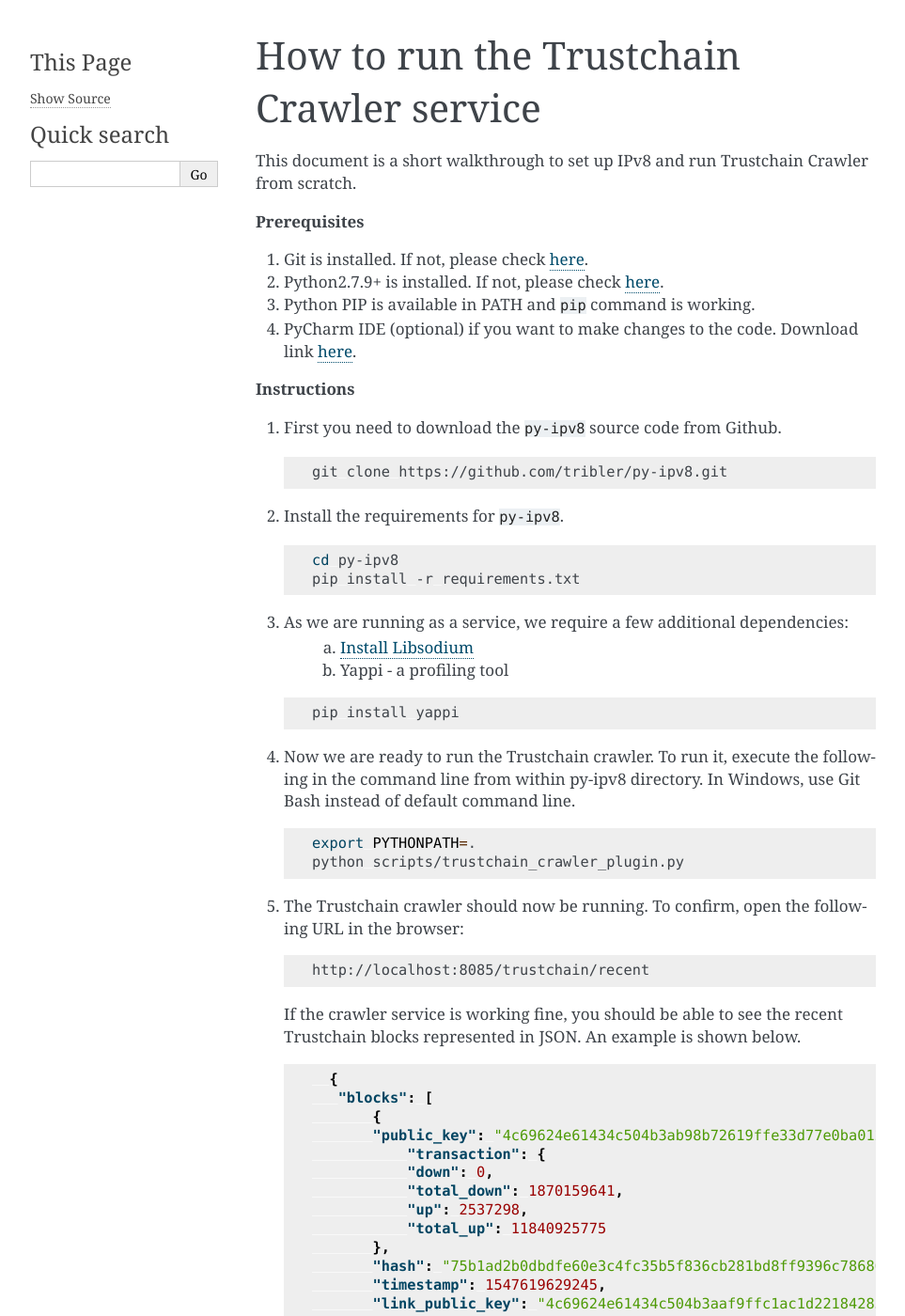
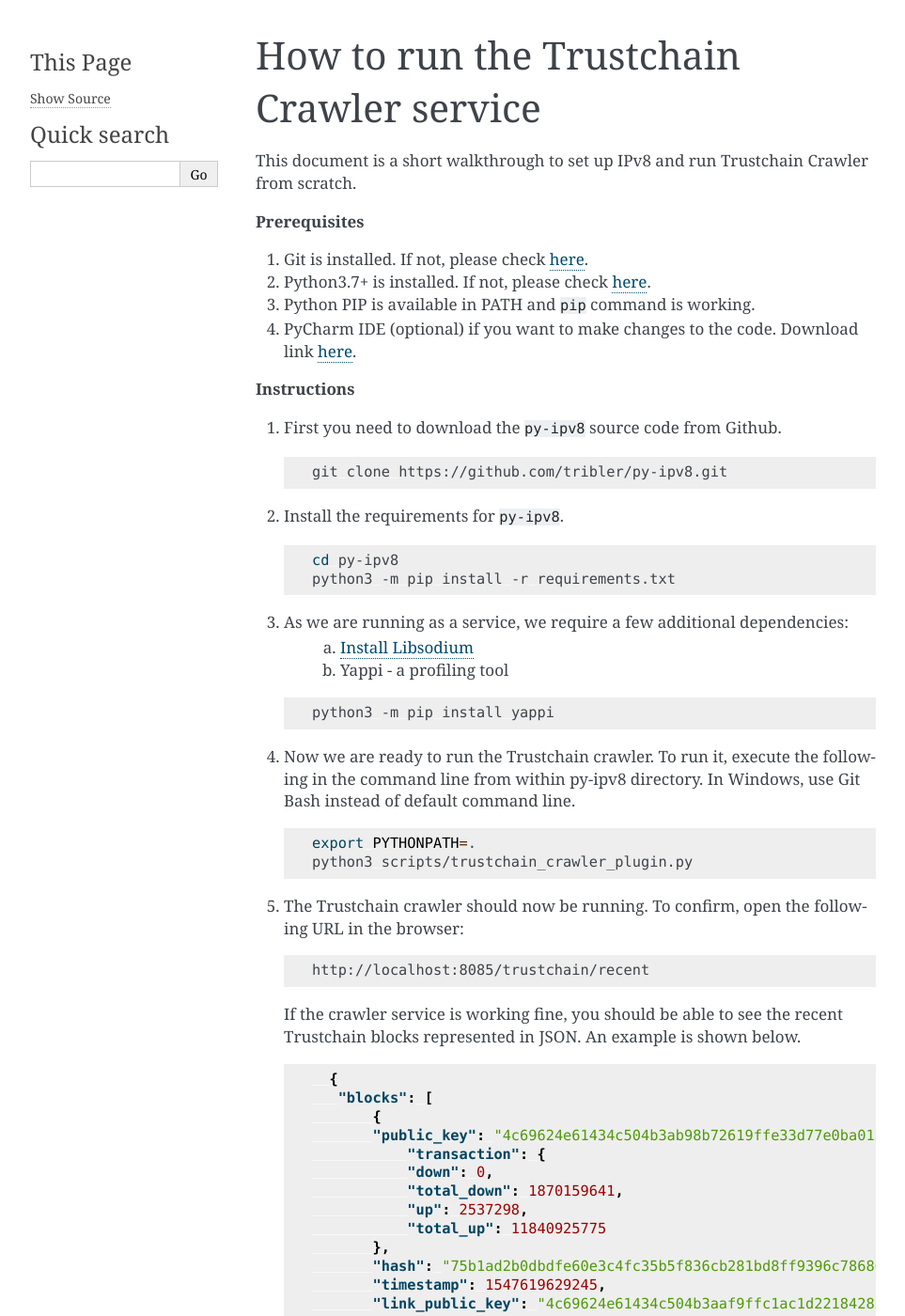
Before and after one commit to Tribler/py-ipv8, a Sphinx documentation site: the page built from doc/basics/crawler_service_tutorial.rst, in a window 1280 px wide and 1400 px high. Shown: the whole window at 94% size, without its empty margins (148-1111 px from the left). Built offline with Sphinx 7.4.7, drawn with Linux system fonts in a browser that asks for light colours.

```diff
--- a/doc/basics/attestation_tutorial.rst
+++ b/doc/basics/attestation_tutorial.rst
@@ -39,7 +39,7 @@ At the end of this setup step you should have the following files in your workin
 Running the IPv8 service
 ------------------------
 
-Fill your ``main.py`` file with the following code (runnable with ``python main.py``\ ):
+Fill your ``main.py`` file with the following code (runnable with ``python3 main.py``\ ):
 
 .. code-block:: python
 
@@ -94,7 +94,7 @@ Running the service should yield something like the following output in your ter
 
 .. code-block:: bash
 
-   $ python main.py
+   $ python3 main.py
    Starting peer aQVwz9aRMRypGwBkaxGRSdQs80c=
    Starting peer bPyWPyswqXMhbW8+0RS6xUtNJrs=
 
--- a/doc/basics/crawler_service_tutorial.rst
+++ b/doc/basics/crawler_service_tutorial.rst
@@ -8,7 +8,7 @@ This document is a short walkthrough to set up IPv8 and run Trustchain Crawler f
 
 
 #. Git is installed. If not, please check `here <https://git-scm.com/book/en/v2/Getting-Started-Installing-Git>`__.
-#. Python2.7.9+ is installed. If not, please check `here <https://www.python.org/downloads/release/python-2715/>`__.
+#. Python3.7+ is installed. If not, please check `here <https://www.python.org/>`__.
 #. Python PIP is available in PATH and ``pip`` command is working.
 #. PyCharm IDE (optional) if you want to make changes to the code. Download link `here <https://www.jetbrains.com/pycharm/download/>`__.
 
@@ -28,7 +28,7 @@ This document is a short walkthrough to set up IPv8 and run Trustchain Crawler f
    .. code-block:: bash
 
        cd py-ipv8
-       pip install -r requirements.txt
+       python3 -m pip install -r requirements.txt
 
 #.
    As we are running as a service, we require a few additional dependencies:
@@ -37,7 +37,7 @@ This document is a short walkthrough to set up IPv8 and run Trustchain Crawler f
 
    .. code-block:: bash
 
-       pip install yappi
+       python3 -m pip install yappi
 
 #.
    Now we are ready to run the Trustchain crawler. To run it, execute the following in the command line from
@@ -46,7 +46,7 @@ This document is a short walkthrough to set up IPv8 and run Trustchain Crawler f
    .. code-block:: bash
 
        export PYTHONPATH=.
-       python scripts/trustchain_crawler_plugin.py
+       python3 scripts/trustchain_crawler_plugin.py
 
 #.
    The Trustchain crawler should now be running. To confirm, open the following URL in the browser:
--- a/doc/basics/overlay_tutorial.rst
+++ b/doc/basics/overlay_tutorial.rst
@@ -63,7 +63,7 @@ You can now run this file using Python as follows:
 
 .. code-block:: bash
 
-   python main.py
+   python3 main.py
 
 You should see some debug information being printed to your terminal.
 If this step failed, you are probably missing dependencies.
```
Also changed, not shown: CONTRIBUTING.md (+1 -2 lines), README.md (+7 -9 lines).
